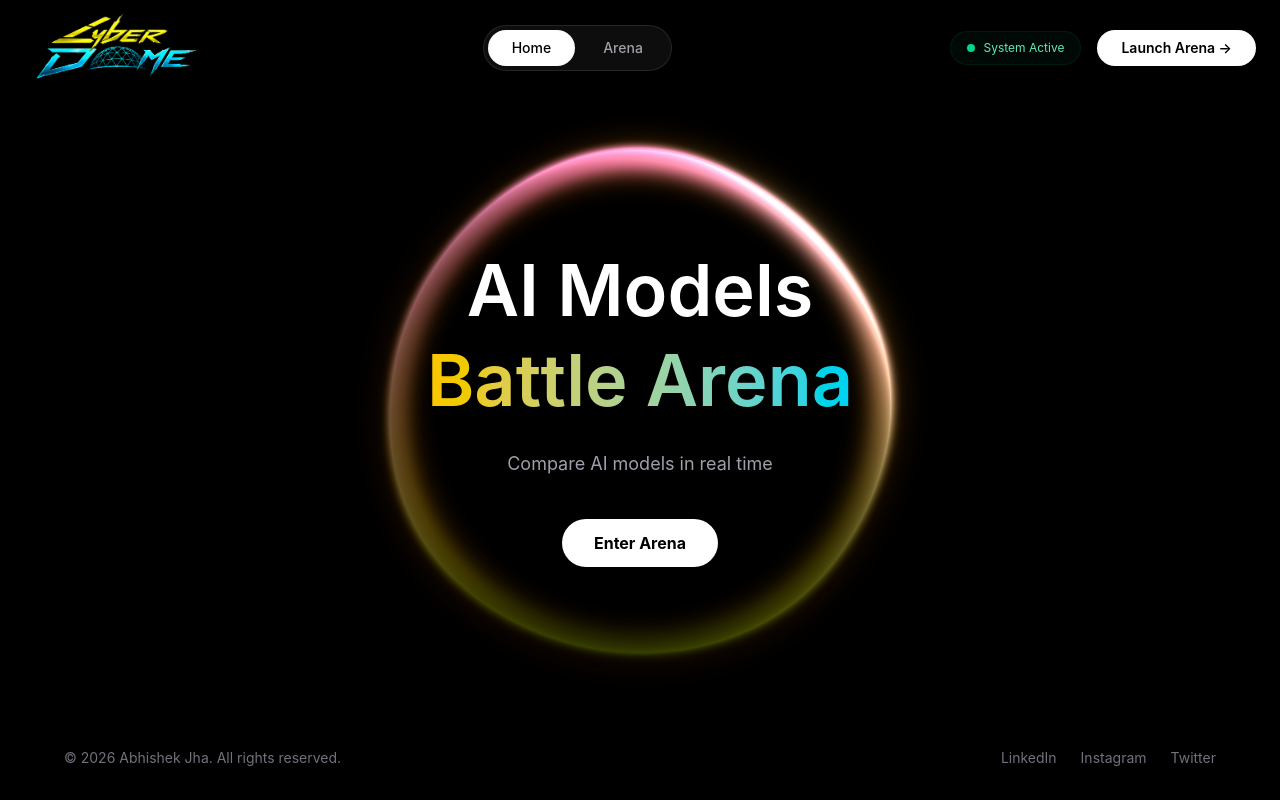
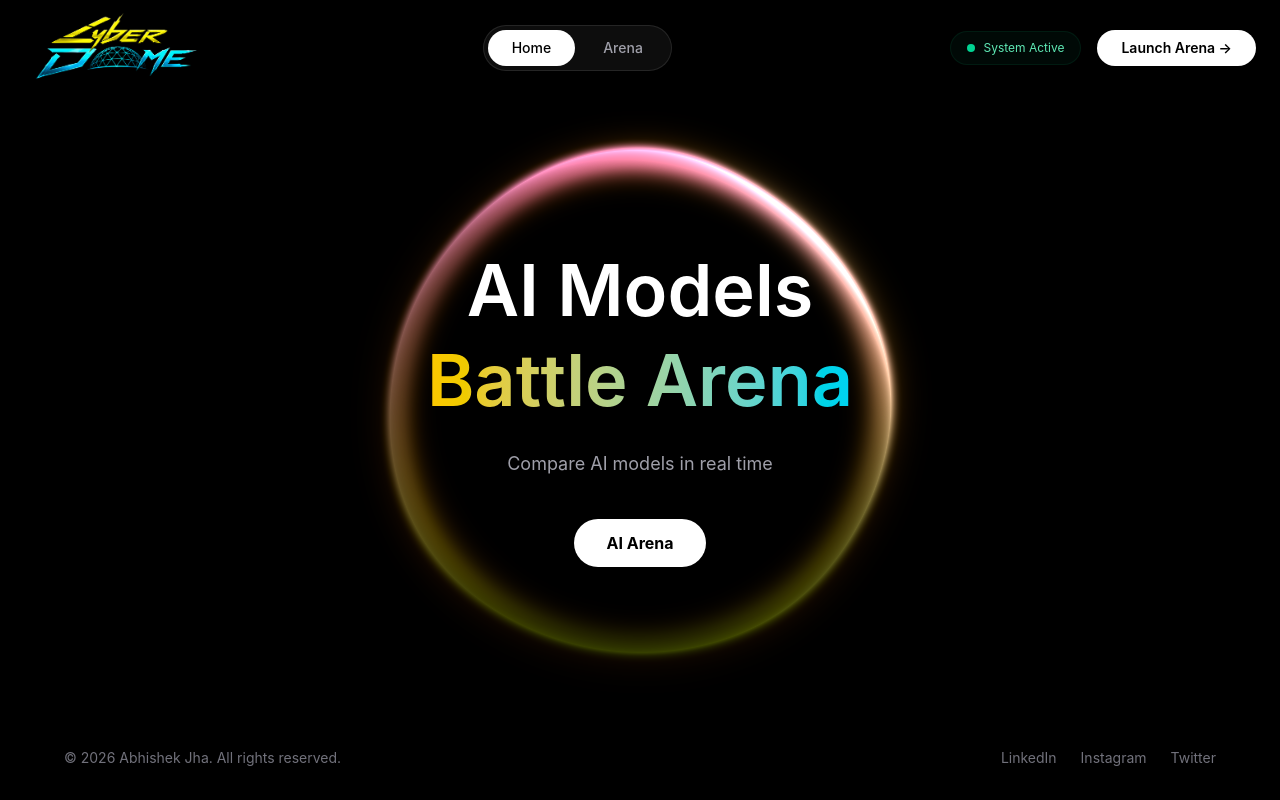
Before and after one commit to abhishekjha193/NeuroArena, a React (Vite) app in the folder Frontend/: page / in a window 1280 px wide. Built offline with nearby package versions, Linux system fonts and the light colour scheme.

Commit message:
enhance hero button animation

```diff
--- a/Frontend/src/pages/Home.tsx
+++ b/Frontend/src/pages/Home.tsx
@@ -31,10 +31,40 @@ function Home() {
 
           <div className="mt-10 flex justify-center">
             <a
-              href="/arena"
-              className="rounded-full bg-white px-8 py-3 text-black font-bold hover:scale-105 transition"
-            >
-              Enter Arena
+              className="
+              group
+              relative
+              overflow-hidden
+              select-none
+              rounded-full
+              bg-white
+              px-8 py-3
+              font-bold
+              text-black
+              cursor-pointer
+              transition-all
+              duration-300
+              hover:scale-105
+              hover:shadow-[0_0_30px_rgba(255,255,255,0.25)]
+              active:scale-95
+            "
+                      >
+                        <span className="relative z-10">AI Arena</span>
+
+                        <span
+                          className="
+                absolute
+                inset-0
+                -translate-x-full
+                bg-gradient-to-r
+                from-transparent
+                via-black/10
+                to-transparent
+                transition-transform
+                duration-700
+                group-hover:translate-x-full
+              "
+              />
             </a>
           </div>
         </div>
```
